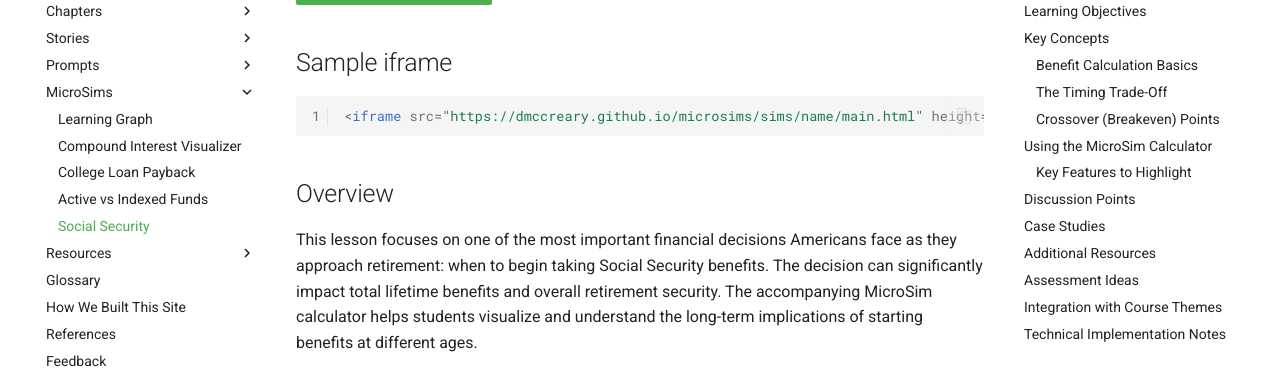
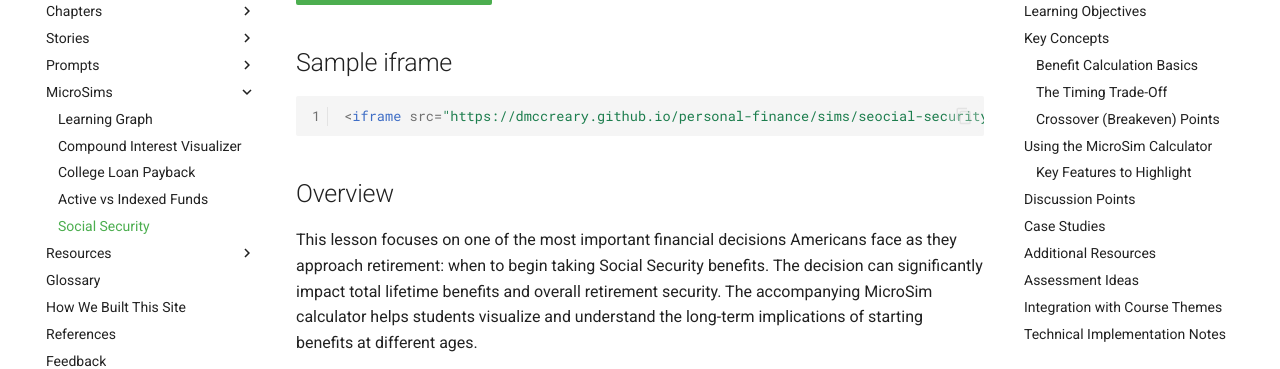
Before and after one commit to dmccreary/finance-for-life, an MkDocs documentation site: the page built from docs/sims/social-security-crossover/index.md, in a window 1280 px wide and 900 px high, scrolled down 753 px. Shown: the part 153-522 px from the top of the window. Built offline with MkDocs 1.6.1 and Material for MkDocs 9.7.7, drawn with Linux system fonts in a browser that asks for light colours; nearby versions of some CDN libraries; comment, search, counter and statistics services are not loaded.

Commit message:
updating content

````diff
--- a/docs/sims/social-security-crossover/index.md
+++ b/docs/sims/social-security-crossover/index.md
@@ -12,7 +12,7 @@
 ## Sample iframe
 
 ```html
-<iframe src="https://dmccreary.github.io/microsims/sims/name/main.html" height="535px"  scrolling="no"></iframe>
+<iframe src="https://dmccreary.github.io/personal-finance/sims/seocial-security-crossover/main.html" height="535px"  scrolling="no"></iframe>
 ```
 
 ## Overview
````
Also changed, not shown: docs/chapters/12-retirement-and-long-term-planning/social-security-planner.md (+2 -1 lines).
